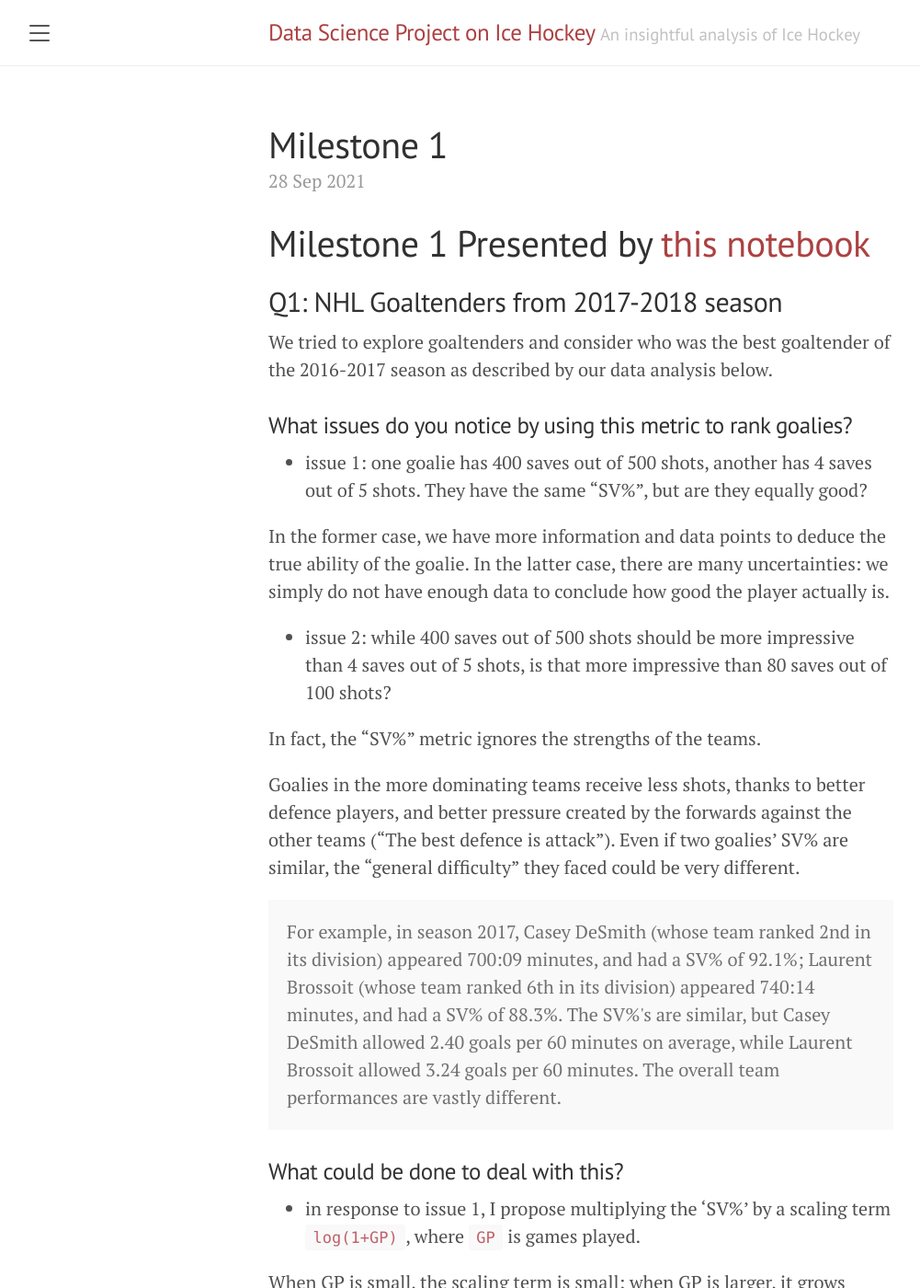
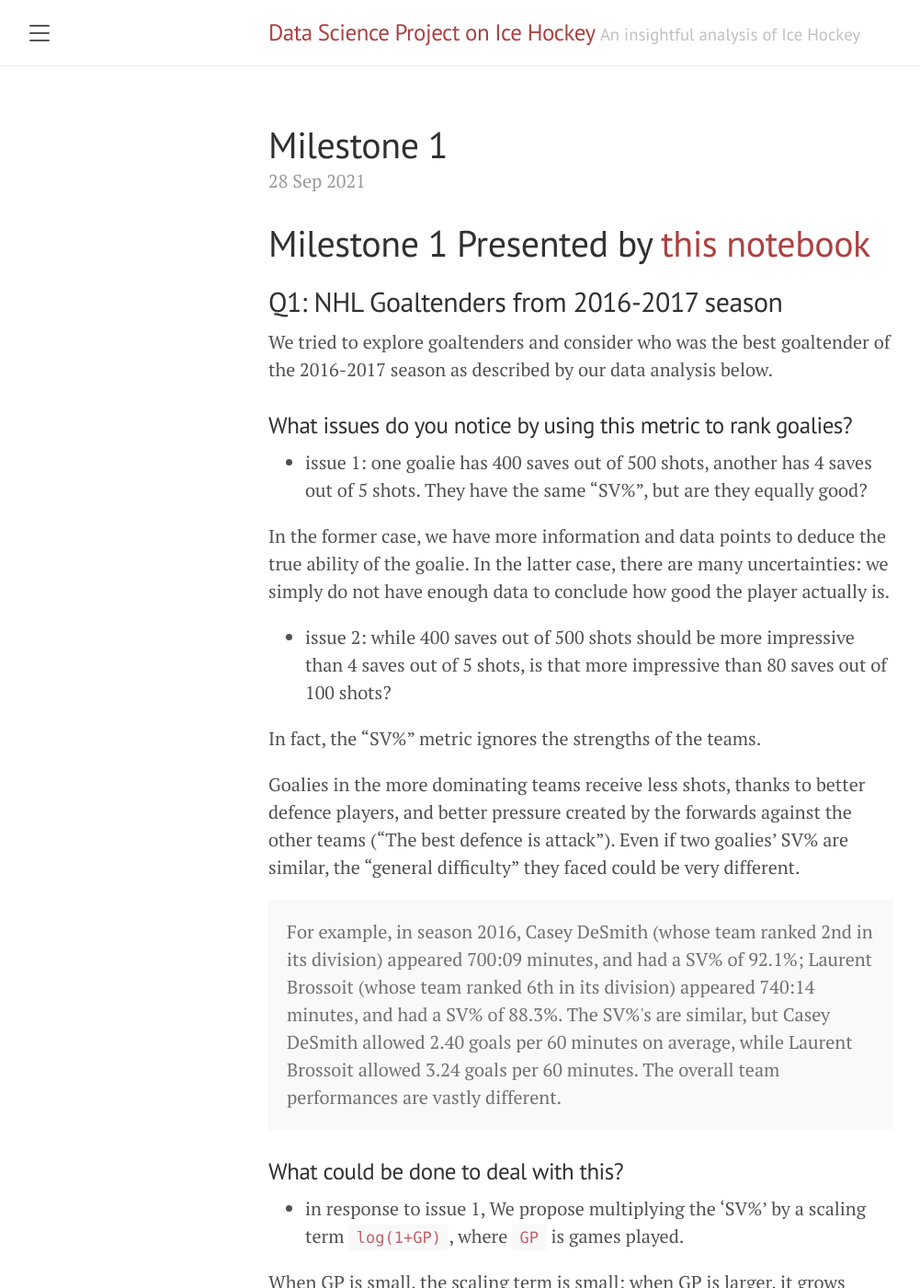
Before and after one commit to Jawing/ift6758-blog-template-main, a Jekyll site: the page built from _posts/2021-09-28-milestone-1.md, in a window 1280 px wide and 1400 px high. Shown: the whole window at 92% size, without its empty margins (8-1009 px from the left). Built offline with Jekyll 4.4.1, drawn with Linux system fonts in a browser that asks for light colours; some of the changed text lies outside the part shown.

Commit message:
minor fixes

```diff
--- a/_posts/2021-09-28-milestone-1.md
+++ b/_posts/2021-09-28-milestone-1.md
@@ -5,7 +5,7 @@ title: Milestone 1
 
 # Milestone 1 Presented by [this notebook](https://github.com/Jawing/ift6758-project-template-main/blob/main/milestone1.ipynb)
 
-## Q1: NHL Goaltenders from 2017-2018 season
+## Q1: NHL Goaltenders from 2016-2017 season
 
 We tried to explore goaltenders and consider who was the best goaltender of the 2016-2017 season as described by our data analysis below.
 
@@ -22,12 +22,12 @@ In fact, the “SV%” metric ignores the strengths of the teams.
 Goalies in the more dominating teams receive less shots, thanks to better defence players, and better pressure created by the forwards against the other teams ("The best defence is attack"). Even if two goalies' SV% are similar, the "general difficulty" they faced could be very different.
 
 <div class="message">
- For example, in season 2017, Casey DeSmith (whose team ranked 2nd in its division) appeared 700:09 minutes, and had a SV% of 92.1%; Laurent Brossoit (whose team ranked 6th in its division) appeared 740:14 minutes, and had a SV% of 88.3%. The SV%'s are similar, but Casey DeSmith allowed 2.40 goals per 60 minutes on average, while Laurent Brossoit allowed 3.24 goals per 60 minutes. The overall team performances are vastly different.
+ For example, in season 2016, Casey DeSmith (whose team ranked 2nd in its division) appeared 700:09 minutes, and had a SV% of 92.1%; Laurent Brossoit (whose team ranked 6th in its division) appeared 740:14 minutes, and had a SV% of 88.3%. The SV%'s are similar, but Casey DeSmith allowed 2.40 goals per 60 minutes on average, while Laurent Brossoit allowed 3.24 goals per 60 minutes. The overall team performances are vastly different.
  </div>
 
 ### What could be done to deal with this?
 
-* in response to issue 1, I propose multiplying the ‘SV%’ by a scaling term  `log(1+GP)`, where `GP` is games played.
+* in response to issue 1, We propose multiplying the ‘SV%’ by a scaling term  `log(1+GP)`, where `GP` is games played.
 
 When GP is small, the scaling term is small; when GP is larger, it grows rapidly; after a certain point, the scaling term peaks.
 
@@ -42,7 +42,7 @@ In the end, we want to make 90% save percentage in a weak team **more impressive
 **Summary**: `new feature` = `SV% * log(1+GP) * GAA`
 
 
-### Goalies sorted by save percentage ('SV%')
+### Goalies sorted by save percentage ('SV%') (2016-17)
 
 ### Plot
 <img src="/assets/images/q1.jpg" alt="">
@@ -275,9 +275,9 @@ We can tell visually that the most dangerous type of shot is Tip in because it h
 <img src="/assets/images/q5_2_2020.png" alt="">
 For distance 0-50, the relationship is monotone: the smaller the distance, the higher chance of goal. For distance larger than 50, the relationship is less clear: the chance of goal is lowest when the distance is between 60 and 70 and between 80 and 90, but the chance is slightly higher when the distance is between 70 and 80.
 
-### Combine the information from the previous sections to produce a figure that shows the goal percentage (# goals / # shots) as a function of both distance from the net, and the category of shot types (you can pick a single season of your choice). Briefly discuss your findings; e.g. what might be the most dangerous types of shots?
+### Combine the information from the previous sections to produce a figure that shows the goal percentage (# goals / # shots) as a function of both distance from the net, and the category of shot types (you can pick a single season of your c  hoice). Briefly discuss your findings; e.g. what might be the most dangerous types of shots?
 
-<img src="/assets/images/q5_3.png" alt="">
+<img src="/assets/images/q5_3_heatmap.png" width="100%" height="100%" alt="">
 The heatmap shows the goal percentage as a function of **both** distance and shot types. On the horizontal axis, a distance category of 0 means the shot distance (Euclidean distance between shot and net) is between 0-10 feet, and a caterogy of 4 means the shot is taken from 40-50 feet. The value of box indicates the chance of scoring.
 
 The most dangerous type of shots is *slap shot* taken within 10-20 feet of the net - it has a 29% chance of scoring. The least dangerous types of shot taken closed to the net (less than 20 feet) is the *wrap-around*.
```
Also changed, not shown: assets/images/q5_3_heatmap.png (added).
